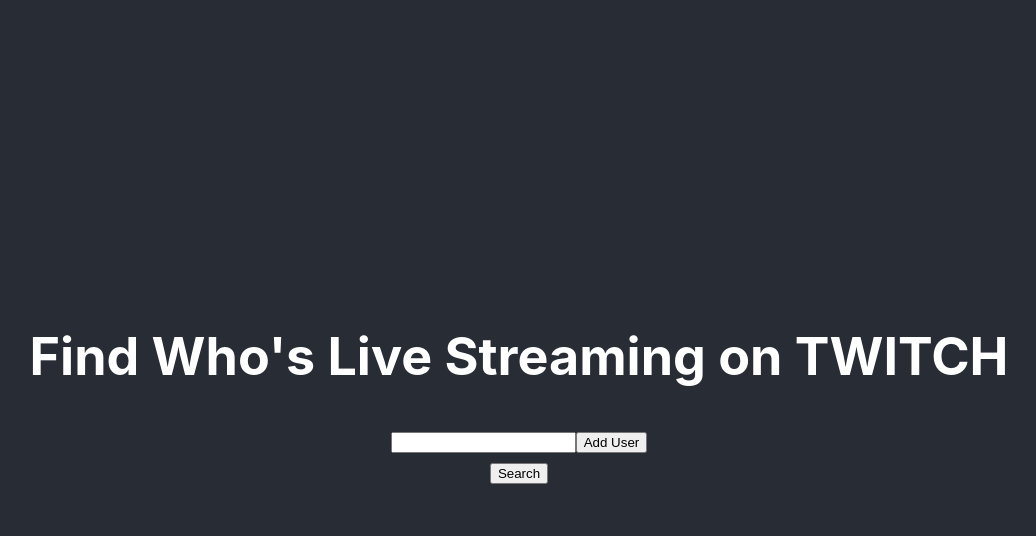
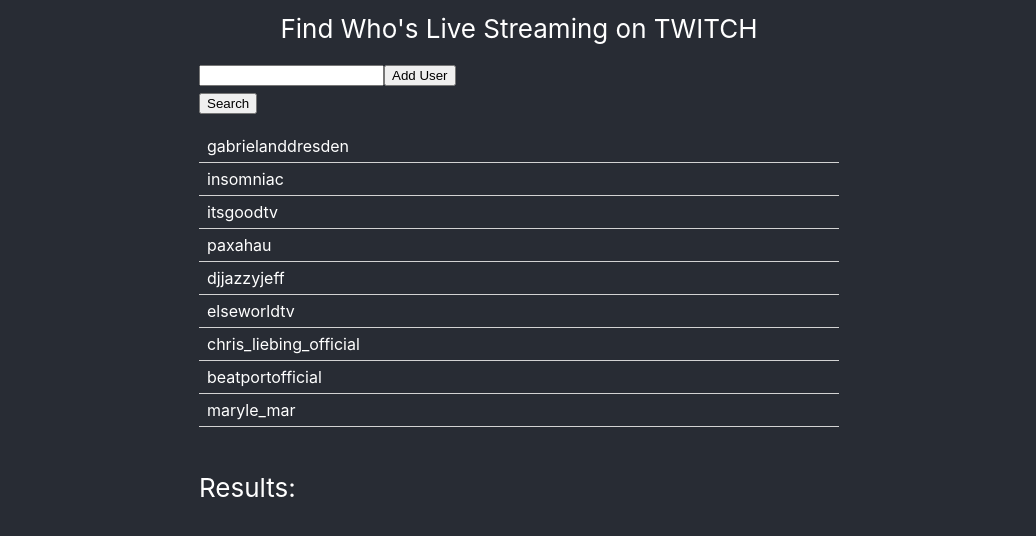
Before and after one commit to maxbildner/twitch-app, a React (Create React App) app in the folder frontend/: page / in a window 1280 px wide. Shown: the top 536 px of the page, without its empty margins (121-1157 px from the left). Built offline with nearby package versions, Linux system fonts and the light colour scheme.

Commit message:
add live links for results, styling/ui

```diff
--- a/frontend/src/App.css
+++ b/frontend/src/App.css
@@ -1,19 +1,6 @@
-.App {
-  text-align: center;
-}
+@import "reset.css";
 
-.App-logo {
-  height: 40vmin;
-  pointer-events: none;
-}
-
-@media (prefers-reduced-motion: no-preference) {
-  .App-logo {
-    animation: App-logo-spin infinite 20s linear;
-  }
-}
-
-.App-header {
+/* .App-header {
   background-color: #282c34;
   min-height: 100vh;
   display: flex;
@@ -22,17 +9,80 @@
   justify-content: center;
   font-size: calc(10px + 2vmin);
   color: white;
+} */
+
+html, body {
+  height: 100%;
+  width: 100%;
 }
 
-.App-link {
-  color: #61dafb;
+body {
+  background-color: #282c34;
+  color: white;
 }
 
-@keyframes App-logo-spin {
-  from {
-    transform: rotate(0deg);
-  }
-  to {
-    transform: rotate(360deg);
-  }
+.App {
+  font-family: -apple-system, BlinkMacSystemFont, 'Segoe UI', 'Roboto', 'Oxygen',
+    'Ubuntu', 'Cantarell', 'Fira Sans', 'Droid Sans', 'Helvetica Neue',
+    sans-serif;
+  font-size: calc(10px + 2vmin);
 }
+
+.App-header {
+  text-align: center;
+  padding: 1rem 0;
+  /* background: lightskyblue; */
+}
+
+button:hover,
+.input-button:hover {
+  cursor: pointer;
+}
+
+/* MAIN COMPONENT */
+.main-wrap {
+  /* background: pink; */
+  max-width: 40rem;
+  margin: 0 auto;
+}
+
+
+/* ARTIST LIST */
+li {
+  list-style-type: none;
+  font-size: 1rem;
+}
+
+.artists-list {
+  padding-top: 1rem;
+}
+
+.artists-li,
+.streams-li {
+  /* background: lightblue; */
+  padding: .5rem .5rem;
+  border-bottom: 1px solid lightgrey;
+}
+
+.results {
+  padding-top: 3rem;
+  padding-bottom: 1rem;
+}
+
+li.streams-li:hover {
+  /* cursor: pointer; */
+  background: #64676dbd !important;
+}
+
+.thumbnail-img {
+  padding-right: 1rem;
+}
+
+.stream-url {
+  color: white;
+  text-decoration: none;
+}
+
+.stream-url:hover {
+  text-decoration: underline;
+}
--- a/frontend/src/App.js
+++ b/frontend/src/App.js
@@ -1,6 +1,4 @@
-// import logo from './logo.svg';
 import './App.css';
-// import Weather from './Weather';
 import Main from './Main';
 
 
@@ -8,9 +6,10 @@ function App() {
   return (
     <div className="App">
       <header className="App-header">
-        {/* <Weather/> */}
-        <Main/>
+        <h1>Find Who's Live Streaming on TWITCH</h1>
       </header>
+
+      <Main/>
     </div>
   );
 }
--- a/frontend/src/Main.js
+++ b/frontend/src/Main.js
@@ -7,7 +7,17 @@ class Main extends React.Component {
     super(props);
 
     this.state = {
-      artists: [],
+      // artists: [],
+      artists: [
+        "gabrielanddresden",
+        "insomniac",
+        "itsgoodtv",
+        "paxahau",
+        "djjazzyjeff",
+        "elseworldtv",
+        "chris_liebing_official",
+        "beatportofficial",
+        "maryle_mar"],
       name: '',
       streamData: [],
     };
@@ -20,10 +30,17 @@ class Main extends React.Component {
 
 
   handleAddUser = (e) => {
+    e.preventDefault();
+
     let newUsers = this.state.artists.slice();
-    newUsers.push(this.state.name);
-    this.setState({ artists: newUsers, name: ''});
-    e.preventDefault();
+
+    if (this.state.name.trim() !== "") {
+      newUsers.push(this.state.name);
+      this.setState({ artists: newUsers, name: ''});
+
+    } else {
+      alert("Form can't be blank!");
+    }
   }
 
 
@@ -58,7 +75,7 @@ class Main extends React.Component {
 
     let artistsLi = artists.map((artist, idx) => {
       return (
-        <li key={idx}>
+        <li key={idx} className="artists-li">
           {artist}
         </li>
       );
@@ -69,14 +86,31 @@ class Main extends React.Component {
   }
 
 
+  handleClickStream = (name) => {
+
+  }
+
+
   renderStreams = () => {
     const { streamData } = this.state;
 
     let liveStreamers = streamData.map((artistObj, idx) => {
+      let thumbnailImgUrl = artistObj.thumbnail_url;
+
+      // replace "width" and "height" with actual numbers
+      thumbnailImgUrl = thumbnailImgUrl.split("{width}").join("100");   // pixels
+      thumbnailImgUrl = thumbnailImgUrl.split("{height}").join("100");
+
+      let thumbnailImg = <img src={thumbnailImgUrl}/>;
+      let liveUrl = `https://www.twitch.tv/${artistObj.user_name}`;
+
       return (
-        <li key={idx}>
-          {artistObj.user_name}
-          {artistObj.thumbnail_url}
+        // <li key={idx} className="streams-li" onClick={() => this.handleClickStream(artistObj.user_name)}>
+        <li key={idx} className="streams-li">
+          <a href={liveUrl} target="_blank" className="stream-url">
+            <span className="thumbnail-img">{thumbnailImg}</span>
+            <span className="streams-user_name">{artistObj.user_name}</span>
+          </a>
         </li>
       );
     })
@@ -91,9 +125,7 @@ class Main extends React.Component {
 
 
     return (
-      <div>
-        <h1>Find Who's Live Streaming on TWITCH</h1>
-
+      <div className="main-wrap">
         <div className="artists-wrap">
           <form onSubmit={this.handleSubmit}>
             <label>
@@ -105,7 +137,7 @@ class Main extends React.Component {
             </label>
             <button onClick={this.handleAddUser}>Add User</button>
             <div>
-              <input type="submit" value="Search"/>
+              <input type="submit" value="Search" className="input-button"/>
             </div>
           </form>
         </div>
@@ -115,6 +147,8 @@ class Main extends React.Component {
             {this.renderArtists()}
           </ul>
         </div>
+
+        <h2 className="results">Results: </h2>
 
         <div className="live-streams">
           <ul>
--- /dev/null
+++ b/frontend/src/reset.css
@@ -0,0 +1,49 @@
+/* http://meyerweb.com/eric/tools/css/reset/
+   v2.0 | 20110126
+   License: none (public domain)
+*/
+
+html, body, div, span, applet, object, iframe,
+h1, h2, h3, h4, h5, h6, p, blockquote, pre,
+a, abbr, acronym, address, big, cite, code,
+del, dfn, em, img, ins, kbd, q, s, samp,
+small, strike, strong, sub, sup, tt, var,
+b, u, i, center,
+dl, dt, dd, ol, ul, li,
+fieldset, form, label, legend,
+table, caption, tbody, tfoot, thead, tr, th, td,
+article, aside, canvas, details, embed,
+figure, figcaption, footer, header, hgroup,
+menu, nav, output, ruby, section, summary,
+time, mark, audio, video {
+	margin: 0;
+	padding: 0;
+	border: 0;
+	font-size: 100%;
+	font: inherit;
+	vertical-align: baseline;
+}
+
+/* HTML5 display-role reset for older browsers */
+article, aside, details, figcaption, figure,
+footer, header, hgroup, menu, nav, section {
+	display: block;
+}
+body {
+	line-height: 1;
+}
+ol, ul {
+	list-style: none;
+}
+blockquote, q {
+	quotes: none;
+}
+blockquote:before, blockquote:after,
+q:before, q:after {
+	content: '';
+	content: none;
+}
+table {
+	border-collapse: collapse;
+	border-spacing: 0;
+}
```
